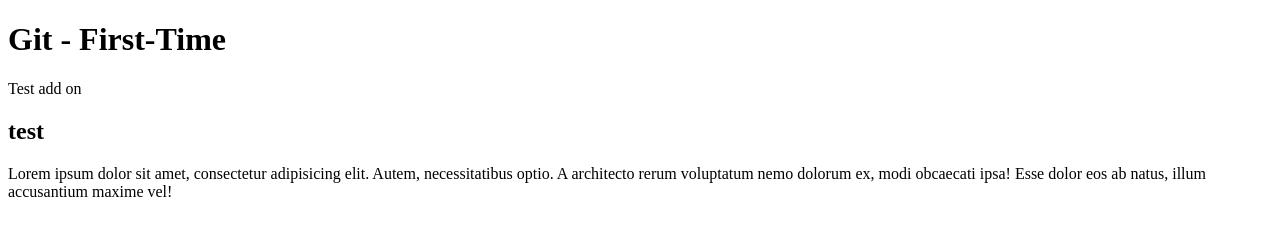
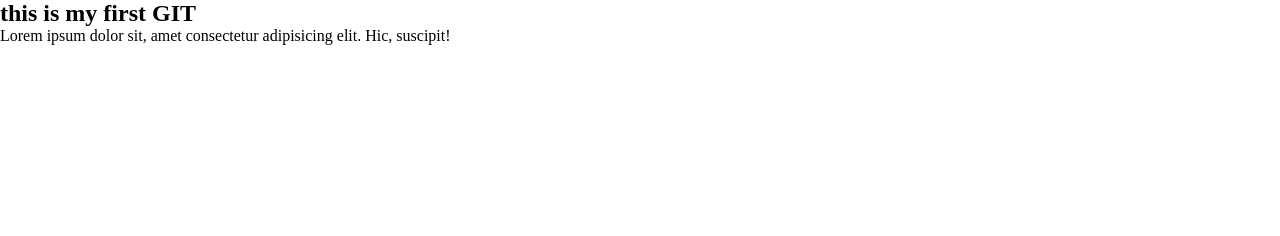
Before and after one commit to bomypoko/Git-101, a plain HTML site: page index.html in a window 1280 px wide. Drawn offline with Linux system fonts and the light colour scheme.

Commit message:
Add CSS File

```diff
--- a/index.html
+++ b/index.html
@@ -4,14 +4,16 @@
     <meta charset="UTF-8">
     <meta http-equiv="X-UA-Compatible" content="IE=edge">
     <meta name="viewport" content="width=device-width, initial-scale=1.0">
+    <link rel="stylesheet" href="style.css">
     <title>Git 101</title>
 </head>
 <body>
+                <div class="container">
+                    <h2>this is my first GIT</h2>
+                    <p>Lorem ipsum dolor sit, amet consectetur adipisicing elit. Hic, suscipit!</p>
+                </div>
 
-    <h1>Git - First-Time </h1>
-    <p>Test add on</p>
 
-    <h2>test</h2>
-    <p>Lorem ipsum dolor sit amet, consectetur adipisicing elit. Autem, necessitatibus optio. A architecto rerum voluptatum nemo dolorum ex, modi obcaecati ipsa! Esse dolor eos ab natus, illum accusantium maxime vel!</p>
+
 </body>
 </html>
--- /dev/null
+++ b/style.css
@@ -0,0 +1,5 @@
+*{
+    margin: 0;
+    padding: 0;
+    box-sizing: border-box;
+}
```
